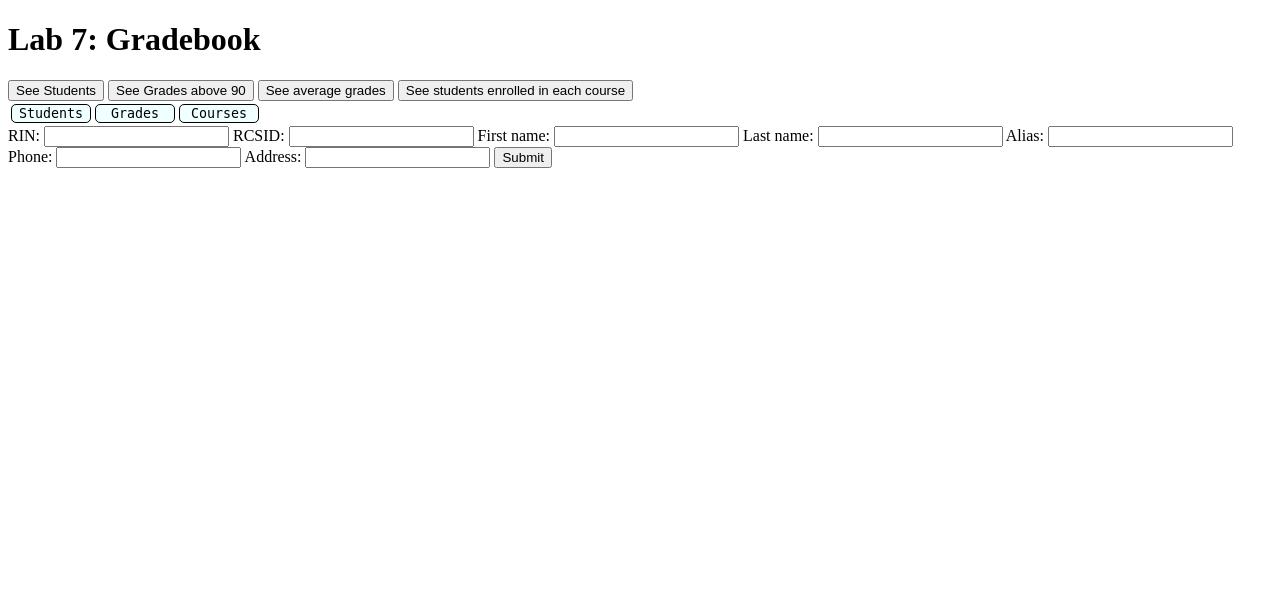
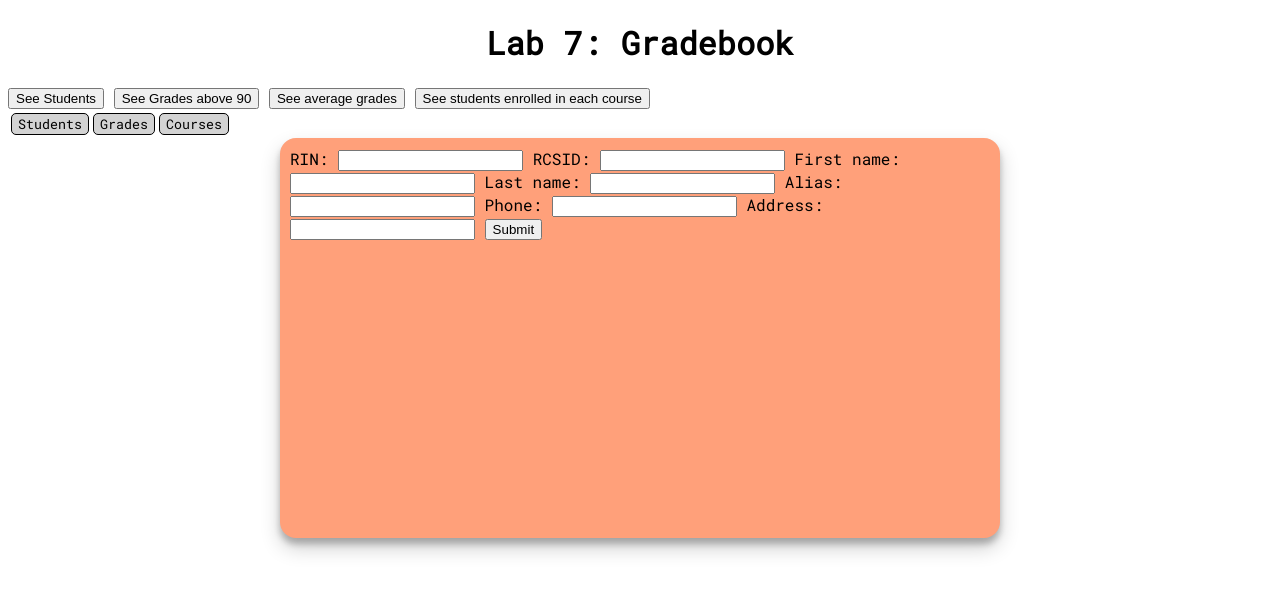
Before and after one commit to crisme95/websys-labs, a PHP site: page / in a window 1280 px wide. Shown: the top 593 px of the page. Run offline with PHP 8.4, Linux system fonts and the light colour scheme; data comes from the database, SQL or seed files in the repository.

Commit message:
Updated lab 7 CSS
Made the css for the form fields as well as the tables and buttons

```diff
--- a/lab6/assets/style.css
+++ b/lab6/assets/style.css
@@ -17,6 +17,7 @@ h1 {
   width: 700px;
   margin: auto;
   background-color: #191b28;
+
   box-shadow: rgba(0, 0, 0, 0.19) 0px 10px 20px, rgba(0, 0, 0, 0.23) 0px 6px 6px;
 }
 
--- a/lab7/assets/style.css
+++ b/lab7/assets/style.css
@@ -1,11 +1,44 @@
+@import url("https://fonts.googleapis.com/css2?family=Roboto+Mono&display=swap");
+
+body {
+	font-family: "Roboto Mono", monospace;
+}
+
+h1 {
+	text-align: center;
+}
+
+.tabs {
+	align-items: center;
+	table-layout: fixed;
+	margin: auto;
+	background-color: lightslategrey;
+	padding: 10px;
+	border-radius: 1em;
+	width: 700px;
+	margin: auto;
+	box-shadow: rgba(0, 0, 0, 0.19) 0px 10px 20px, rgba(0, 0, 0, 0.23) 0px 6px 6px;
+
+}
+
+.choice {
+	padding: 10px;
+	border-radius: 1em;
+	height: 380px;
+	width: 700px;
+	margin: auto;
+	background-color: lightsalmon;
+	box-shadow: rgba(0, 0, 0, 0.19) 0px 10px 20px, rgba(0, 0, 0, 0.23) 0px 6px 6px;
+}
+
 .button {
 	font-family: "Roboto Mono", monospace;
-	background-color: azure;
+	background-color: lightgray;
 	color: black;
 	border: solid black 0.5px;
-	width: 80px;
+	/* width: 100%; */
 	border-radius: 5px;
-	height: 70%;
+	/* height: 70%; */
 	outline: none;
 }
 
```
